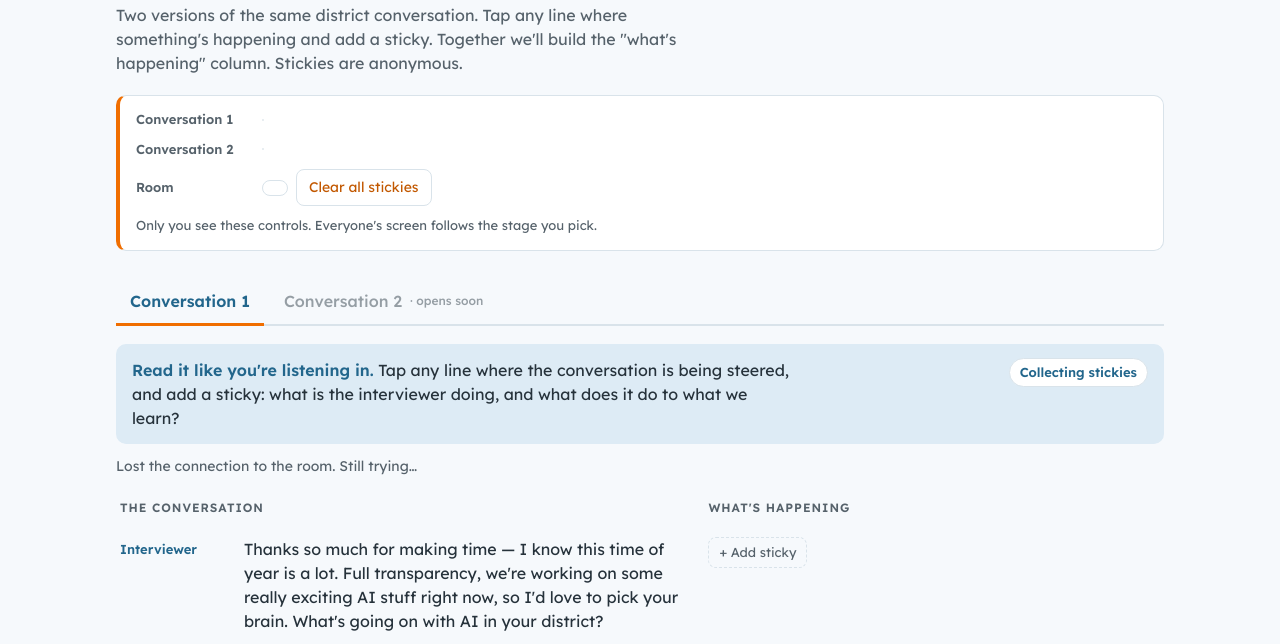
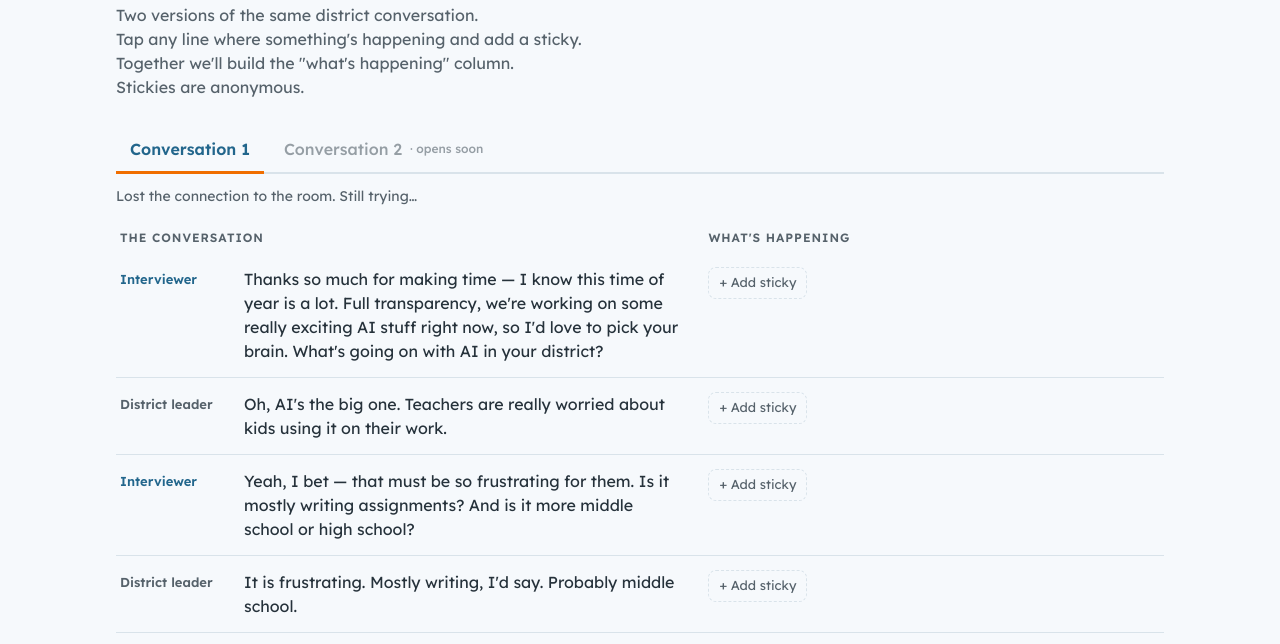
Before and after one commit to kmorgan-lcom/spot-the-moment, a website: page public/index.html in a window 1280 px wide. Shown: the part 103-747 px from the top of the page. Drawn offline with Linux system fonts and the light colour scheme; no server answers.

Commit message:
Quieten the participant view, and make hidden actually hide
.fac and .takeaway both set display:grid, which beats the browser's
[hidden] { display: none } -- so every participant saw an empty facilitator
card and an empty 'what this conversation told us' card. A global [hidden]
rule fixes both.

Intro breaks into one sentence per line, and the blue prompt card with its
stage pill is gone.

Co-Authored-By: Claude Opus 5 <noreply@anthropic.com>

```diff
--- a/public/app.js
+++ b/public/app.js
@@ -52,7 +52,6 @@ const CONVS = {
     ],
   },
 };
-const STAGES = ["Collecting stickies", "Everyone's stickies", "Answers revealed"];
 const STAGE_BTN = ["Collect", "Show everyone's", "Reveal answers"];
 
 const state = {
@@ -105,9 +104,6 @@ function render() {
     t.textContent = CONVS[c].label;
     if (locked) t.append(el("span", { class: "lock", text: "· opens soon" }));
   }
-
-  $("#promptText").innerHTML = conv.prompt;
-  $("#stagePill").textContent = STAGES[stage];
 
   const notice = $("#notice");
   if (state.notice) { notice.hidden = false; notice.textContent = state.notice; }
--- a/public/index.html
+++ b/public/index.html
@@ -15,7 +15,12 @@
   <header>
     <div class="eyebrow">Learning.com · Listening Tour prep</div>
     <h1>Spot the Moment</h1>
-    <p>Two versions of the same district conversation. Tap any line where something's happening and add a sticky. Together we'll build the "what's happening" column. Stickies are anonymous.</p>
+    <p>
+      <span>Two versions of the same district conversation.</span>
+      <span>Tap any line where something's happening and add a sticky.</span>
+      <span>Together we'll build the "what's happening" column.</span>
+      <span>Stickies are anonymous.</span>
+    </p>
   </header>
 
   <section class="fac" id="fac" hidden aria-label="Facilitator controls">
@@ -47,10 +52,6 @@
   </div>
 
   <section id="panel" role="tabpanel">
-    <div class="prompt">
-      <p id="promptText"></p>
-      <span class="stage-pill" id="stagePill"></span>
-    </div>
     <div class="notice" id="notice" hidden></div>
     <div class="columns-head" aria-hidden="true"><span>The conversation</span><span>What's happening</span></div>
     <div id="lines"></div>
--- a/public/styles.css
+++ b/public/styles.css
@@ -35,6 +35,7 @@
   --key-bg: #1F4F6C; --key-ink: #FFFFFF; color-scheme: dark;
 }
 * { box-sizing: border-box; }
+[hidden] { display: none !important; }
 body { background: var(--bg); color: var(--ink); font-family: var(--body); font-size: 16px; line-height: 1.5; font-weight: 400; }
 .wrap { max-width: 1080px; margin: 0 auto; padding: 24px 16px 64px; }
 h1, h2 { font-family: var(--display); text-wrap: balance; margin: 0; }
@@ -45,6 +46,7 @@ button { font: inherit; cursor: pointer; }
 .eyebrow { font-size: 12px; letter-spacing: .08em; text-transform: uppercase; color: var(--muted); font-weight: 500; }
 header h1 { font-size: clamp(28px, 5vw, 40px); font-weight: 700; color: var(--navy); line-height: 1.1; margin-top: 4px; }
 header p { max-width: 62ch; margin: 8px 0 0; color: var(--muted); }
+header p span { display: block; }
 
 /* Facilitator */
 .fac { margin-top: 20px; background: var(--surface); border: 1px solid var(--line); border-left: 4px solid var(--orange-line); border-radius: 10px; padding: 14px 16px; display: grid; gap: 10px; }
@@ -66,11 +68,6 @@ header p { max-width: 62ch; margin: 8px 0 0; color: var(--muted); }
 .tab[disabled] { cursor: not-allowed; opacity: .6; }
 .lock { font-size: 12px; font-weight: 500; color: var(--muted); }
 
-/* Prompt */
-.prompt { margin-top: 18px; background: var(--tint); border-radius: 10px; padding: 14px 16px; display: flex; gap: 14px; align-items: flex-start; flex-wrap: wrap; }
-.prompt strong { color: var(--navy); font-weight: 600; }
-.prompt p { margin: 0; max-width: 68ch; }
-.stage-pill { margin-left: auto; font-size: 13px; font-weight: 600; padding: 4px 10px; border-radius: 999px; background: var(--surface); color: var(--navy); border: 1px solid var(--line); white-space: nowrap; }
 .notice { margin-top: 12px; font-size: 14px; color: var(--muted); }
 
 /* Transcript */
```
